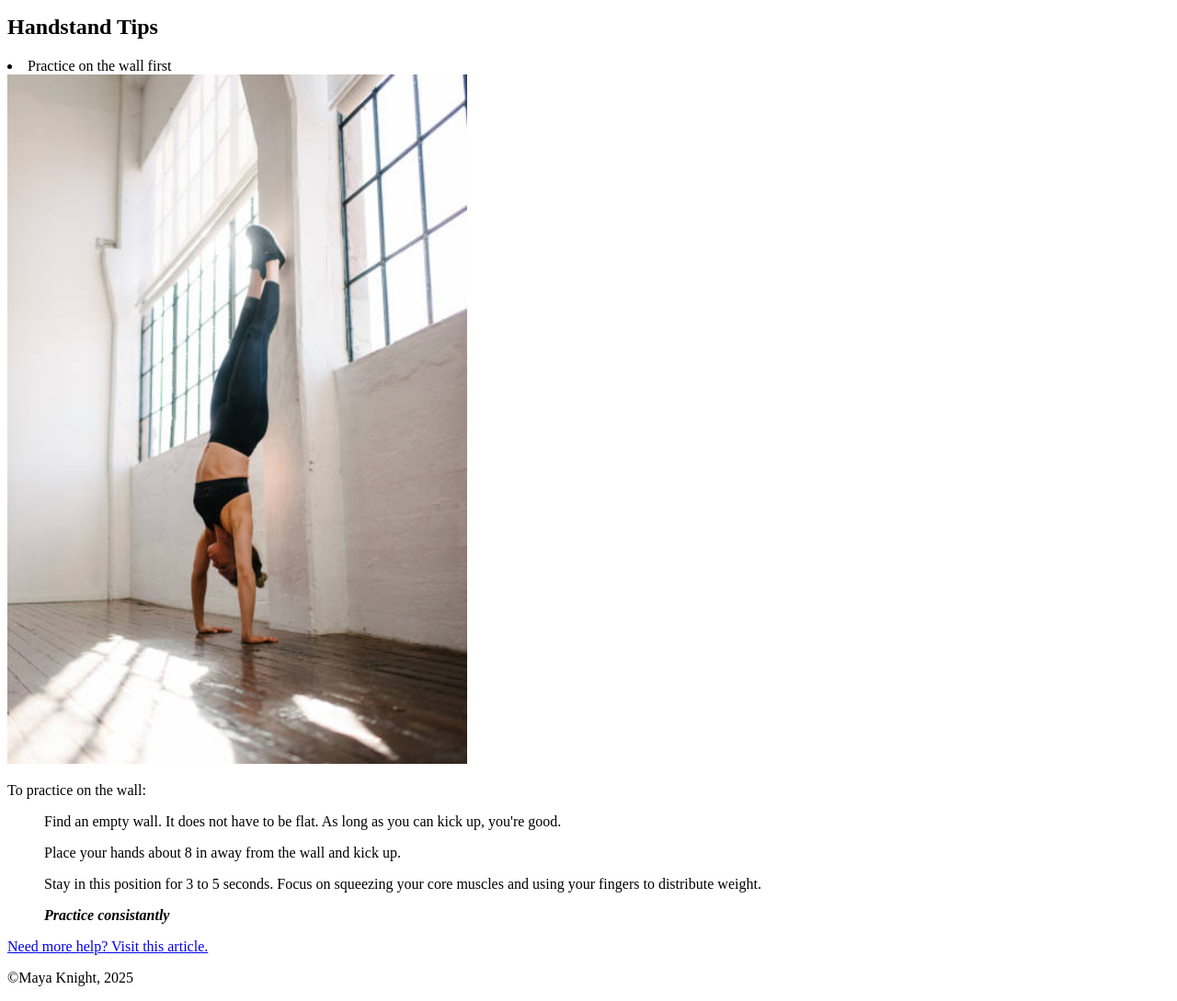
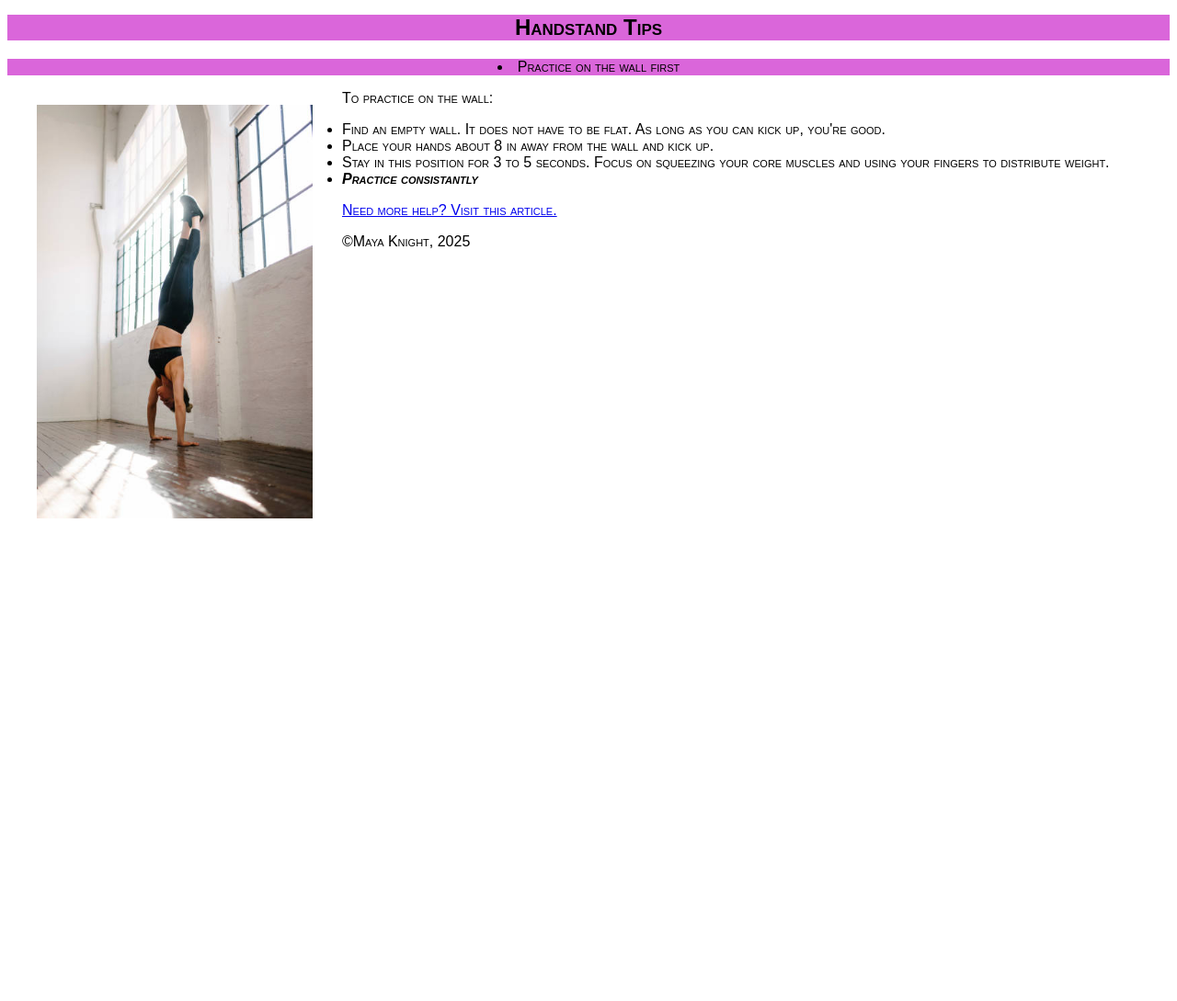
Before and after one commit to Maya347/WebDevProject, a plain HTML site: page index.html in a window 1280 px wide. Shown: the part 120-1209 px from the top of the page at 92% size. After the commit the page ends 800 px from the top, so only its background shows below. Drawn offline with Linux system fonts and the light colour scheme.

Commit message:
first half of css

```diff
--- a/index.html
+++ b/index.html
@@ -4,25 +4,30 @@
 <head>
     <meta charset="UTF-8">
     <meta name="viewport" content="width=device-width, initial-scale=1.0">
+    <link rel="stylesheet" href="style.css">
     <title>Beginner Tips for Gymnastics!</title>
 </head>
 
 <body>
     <main>
         <h1> Gymnastics Tips for Beginners</h1>
-        <p> Thinking about trying gymnastics but not sure where to start? You're in the right place! Whether you're dreaming of doing cartwheels, building strength, or just want to boost your flexibility and confidence — gymnastics is a fun and rewarding way to challenge your body and mind</p>
+        <p> Thinking about trying gymnastics but not sure where to start? You're in the right place! Whether you're
+            dreaming of doing cartwheels, building strength, or just want to boost your flexibility and confidence —
+            gymnastics is a fun and rewarding way to challenge your body and mind</p>
 
     </main>
     <section>
-        <h2>Handstand Tips</h2>
-        <li>Practice on the wall first</li>
-        <img src="img/HandstandOnWall.jpg" alt="Woman doing a handstand against a wall" width="500px">
+        <h2 class="handstand">Handstand Tips</h2>
+        <li class="handstand">Practice on the wall first</li>
+        <img src="img/HandstandOnWall.jpg" alt="Woman doing a handstand against a wall" width="300px">
         <p>To practice on the wall:</p>
-        <ol>Find an empty wall. It does not have to be flat. As long as you can kick up, you're good.</ol>
-        <ol>Place your hands about 8 in away from the wall and kick up.</ol>
-        <ol>Stay in this position for 3 to 5 seconds. Focus on squeezing your core muscles and using your fingers to
-            distribute weight.</ol>
-        <ol><strong><em>Practice consistantly</em></strong></ol>
+        <ul>
+            <li>Find an empty wall. It does not have to be flat. As long as you can kick up, you're good.</li>
+            <li>Place your hands about 8 in away from the wall and kick up.</li>
+            <li>Stay in this position for 3 to 5 seconds. Focus on squeezing your core muscles and using your fingers to
+                distribute weight.</li>
+            <li><strong><em>Practice consistantly</em></strong></li>
+        </ul>
 
         <a href="https://www.12minuteathlete.com/better-handstand/">Need more help? Visit this article.</a>
     </section>
--- /dev/null
+++ b/style.css
@@ -0,0 +1,21 @@
+body {
+    font-family: Arial, Helvetica, sans-serif;
+    font-weight: 100;
+    font-variant: small-caps;
+}
+
+h1 {
+    background-color: #da66da;
+    text-align: center;
+
+}
+
+img {
+    margin: 2em;
+    float: left;
+}
+
+.handstand {
+    background-color: #da66da;
+    text-align: center;
+}
```
